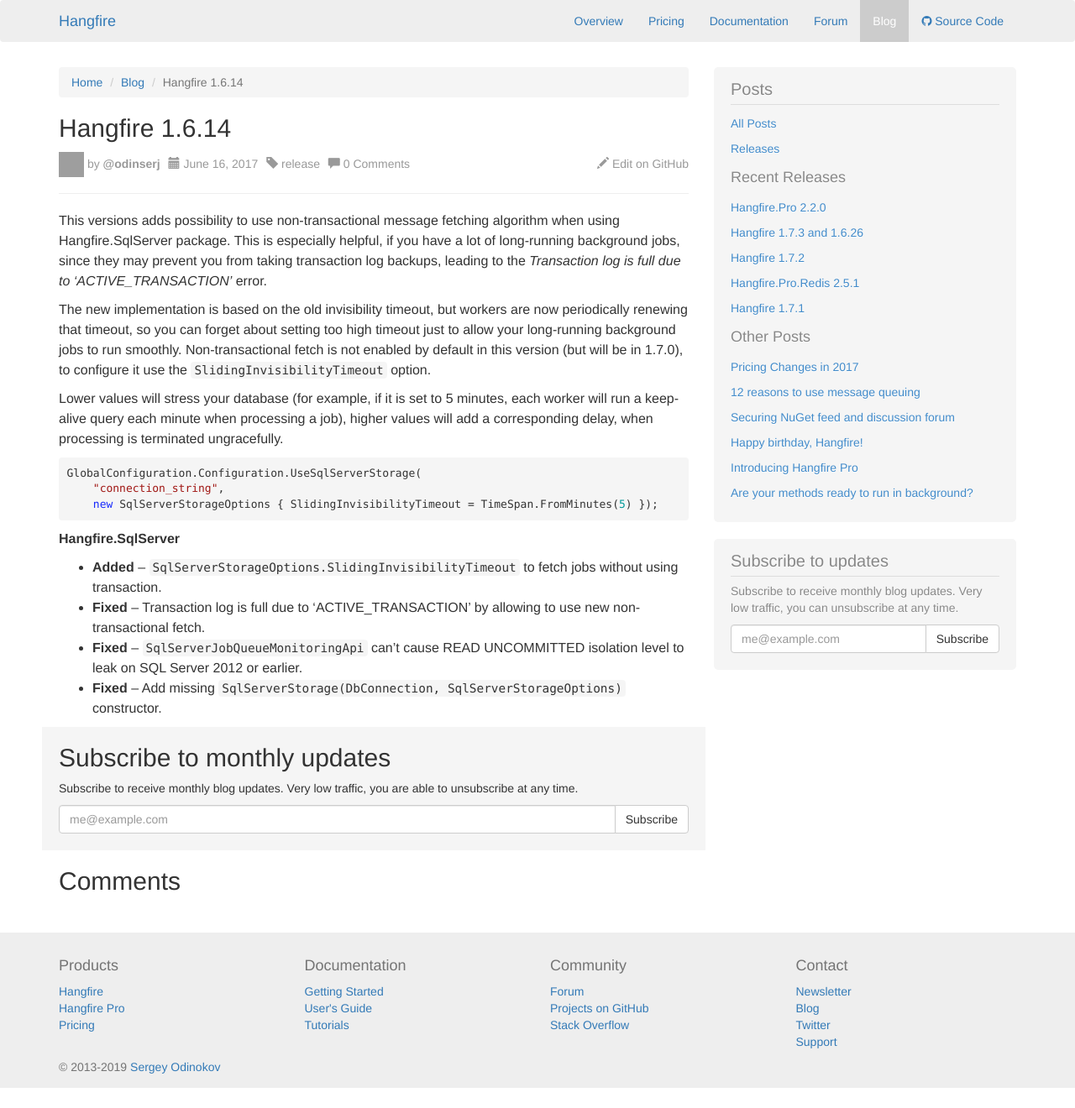
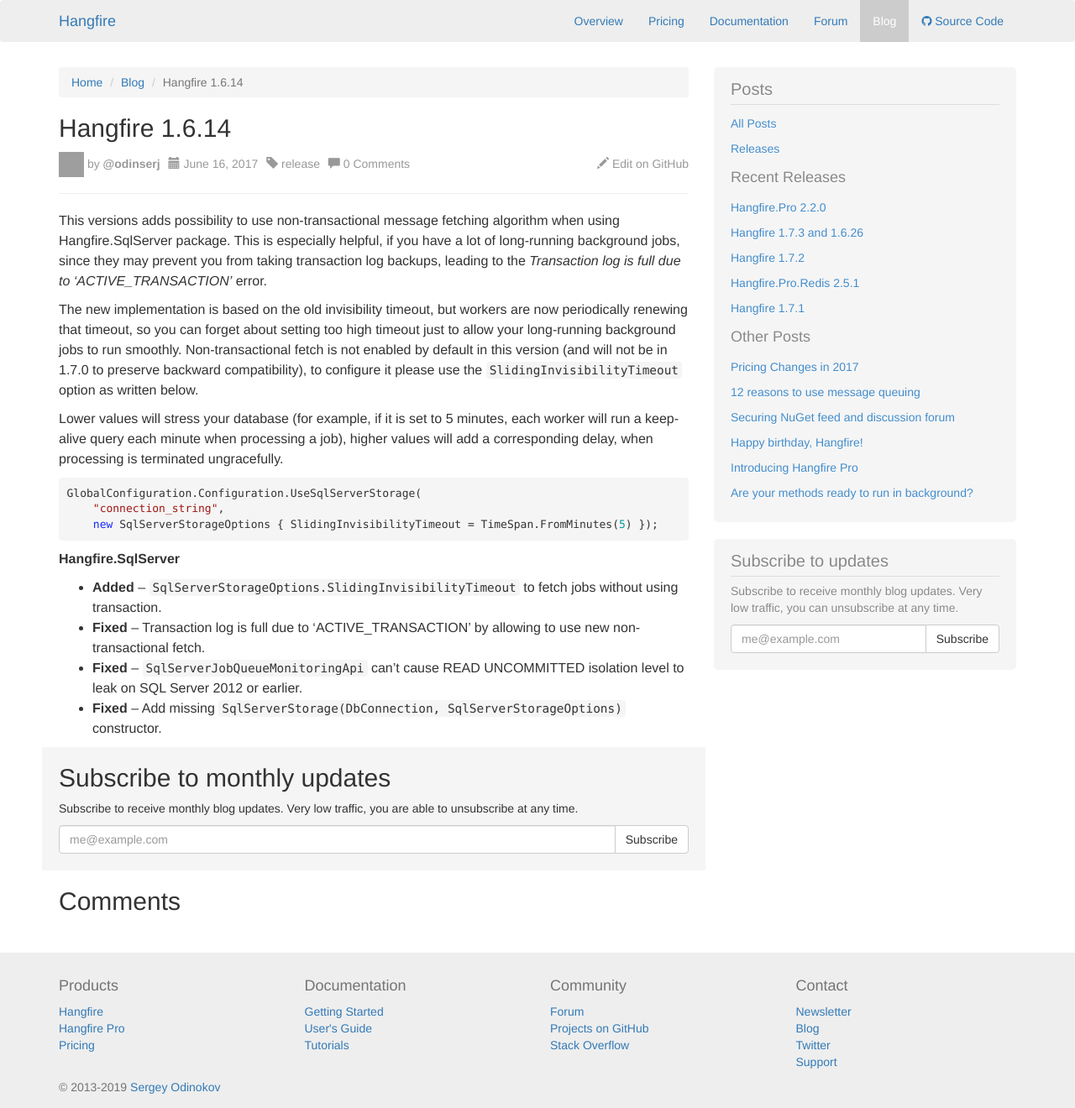
Before and after one commit to HangfireIO/Hangfire.io, a Jekyll site: the page built from _posts/2017-06-16-hangfire-1.6.14.md, in a window 1280 px wide. Shown: the whole page at 84% size. Built offline with Jekyll 4.4.1, drawn with Linux system fonts in a browser that asks for light colours; comment, search, counter and statistics services are not loaded; before the commit the page ends 1296 px from its top, so only the background shows below that; grey boxes are pictures that could not be loaded.

Commit message:
Update 2017-06-16-hangfire-1.6.14.md

```diff
--- a/_posts/2017-06-16-hangfire-1.6.14.md
+++ b/_posts/2017-06-16-hangfire-1.6.14.md
@@ -6,7 +6,7 @@
 
 This versions adds possibility to use non-transactional message fetching algorithm when using Hangfire.SqlServer package. This is especially helpful, if you have a lot of long-running background jobs, since they may prevent you from taking transaction log backups, leading to the *Transaction log is full due to 'ACTIVE_TRANSACTION'* error.
 
-The new implementation is based on the old invisibility timeout, but workers are now periodically renewing that timeout, so you can forget about setting too high timeout just to allow your long-running background jobs to run smoothly. Non-transactional fetch is not enabled by default in this version (but will be in 1.7.0), to configure it use the `SlidingInvisibilityTimeout` option.
+The new implementation is based on the old invisibility timeout, but workers are now periodically renewing that timeout, so you can forget about setting too high timeout just to allow your long-running background jobs to run smoothly. Non-transactional fetch is not enabled by default in this version (and will not be in 1.7.0 to preserve backward compatibility), to configure it please use the `SlidingInvisibilityTimeout` option as written below.
 
 Lower values will stress your database (for example, if it is set to 5 minutes, each worker will run a keep-alive query each minute when processing a job), higher values will add a corresponding delay, when processing is terminated ungracefully.
 
```
